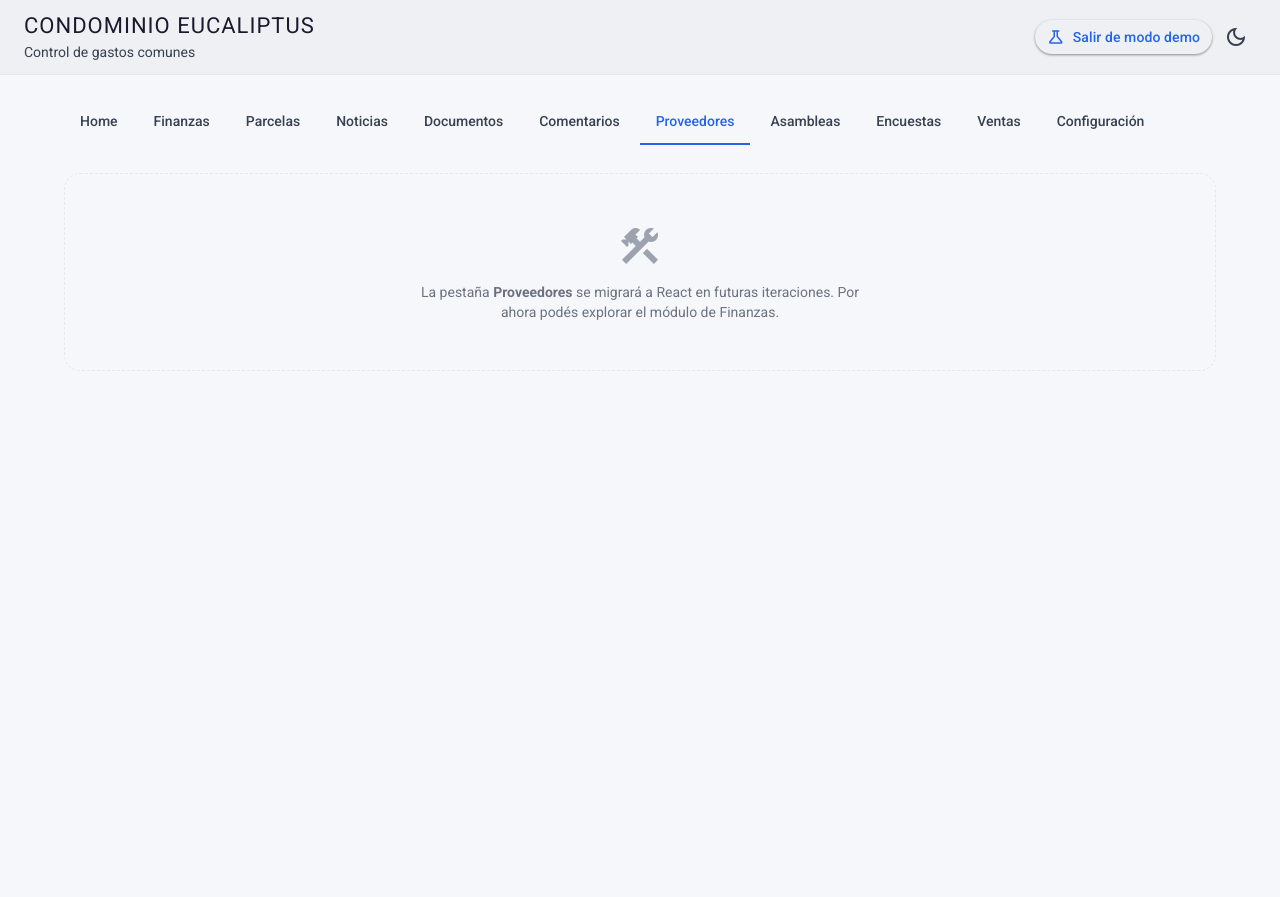
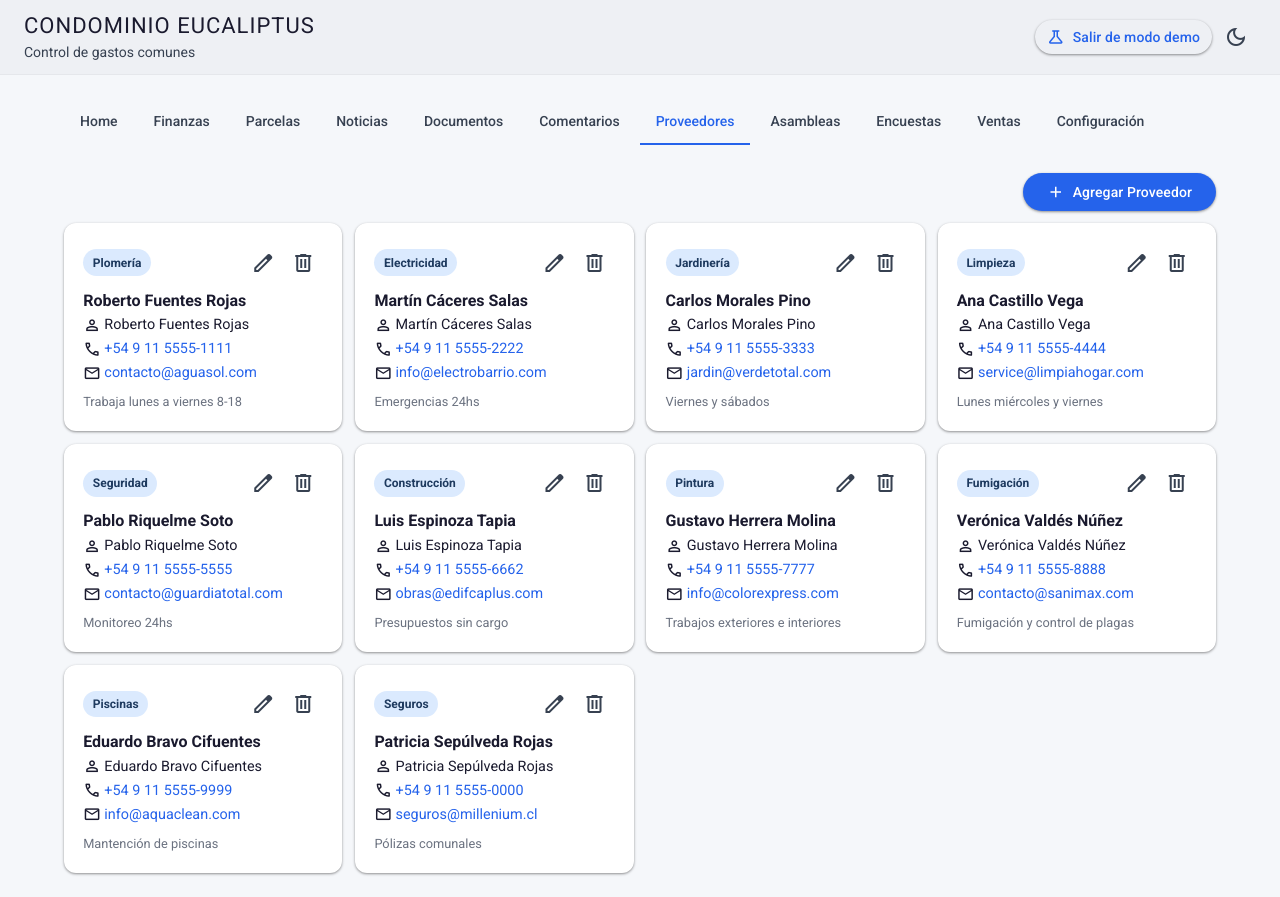
Before and after one commit to ro4dev/condominio-los-eucaliptus-react, a React (Vite) app: page / in a window 1280 px wide. Both pictures are taken after a click on the tab "Proveedores". Before the commit the page ends 800 px from the top, so only its background shows below. Built offline with nearby package versions, Linux system fonts and the light colour scheme; no server answers.

Commit message:
Módulo Proveedores: grid de cards con contacto + CRUD

```diff
--- a/src/App.tsx
+++ b/src/App.tsx
@@ -9,6 +9,7 @@ import { HomePage } from './components/home/HomePage';
 import { NoticiasPage } from './components/noticias/NoticiasPage';
 import { DocumentosPage } from './components/documentos/DocumentosPage';
 import { ReclamosPage } from './components/reclamos/ReclamosPage';
+import { ProveedoresPage } from './components/proveedores/ProveedoresPage';
 
 export default function App() {
   const [activeTab, setActiveTab] = useState<TabId>('home');
@@ -28,6 +29,8 @@ export default function App() {
         return <DocumentosPage />;
       case 'reclamos':
         return <ReclamosPage />;
+      case 'proveedores':
+        return <ProveedoresPage />;
       default:
         return (
           <div className="tab-content active">
--- a/src/components/layout/tabs.ts
+++ b/src/components/layout/tabs.ts
@@ -24,7 +24,7 @@ export const TABS: TabDef[] = [
   { id: 'noticias', label: 'Noticias', implemented: true },
   { id: 'documentos', label: 'Documentos', implemented: true },
   { id: 'reclamos', label: 'Comentarios', implemented: true },
-  { id: 'proveedores', label: 'Proveedores', implemented: false },
+  { id: 'proveedores', label: 'Proveedores', implemented: true },
   { id: 'asambleas', label: 'Asambleas', implemented: false },
   { id: 'encuestas', label: 'Encuestas', implemented: false },
   { id: 'publicaciones', label: 'Ventas', implemented: false },
--- /dev/null
+++ b/src/components/proveedores/ProveedorFormModal.tsx
@@ -0,0 +1,160 @@
+import { useEffect, useMemo, useState } from 'react';
+import type { Proveedor } from '../../lib/types';
+import { useData } from '../../store/DataContext';
+import { Button, TextButton } from '../ui/Button';
+import { Modal } from '../ui/Modal';
+import { Select } from '../ui/Select';
+
+interface Props {
+  open: boolean;
+  proveedor: Proveedor | null;
+  onClose: () => void;
+}
+
+const DEFAULT_RUBROS = ['Jardinería', 'Plomería', 'Electricidad', 'Albañilería', 'Pintura', 'Limpieza', 'Seguridad', 'Carpintería', 'Herrería', 'Tecnología', 'Otro'];
+
+export function ProveedorFormModal({ open, proveedor, onClose }: Props) {
+  const isEdit = !!proveedor;
+  const { config, saveProveedor } = useData();
+  const [rubro, setRubro] = useState('');
+  const [nombre, setNombre] = useState('');
+  const [contacto, setContacto] = useState('');
+  const [telefono, setTelefono] = useState('');
+  const [email, setEmail] = useState('');
+  const [webInstagram, setWebInstagram] = useState('');
+  const [observaciones, setObservaciones] = useState('');
+
+  const rubros = useMemo(() => {
+    const list = config.rubros_proveedores && config.rubros_proveedores.length ? config.rubros_proveedores : DEFAULT_RUBROS;
+    return list.map((r) => ({ value: r, label: r }));
+  }, [config.rubros_proveedores]);
+
+  useEffect(() => {
+    if (!open) return;
+    setRubro(proveedor?.rubro ?? '');
+    setNombre(proveedor?.nombre ?? '');
+    setContacto(proveedor?.contacto ?? '');
+    setTelefono(proveedor?.telefono ?? '');
+    setEmail(proveedor?.email ?? '');
+    setWebInstagram(proveedor?.web_instagram ?? '');
+    setObservaciones(proveedor?.observaciones ?? '');
+  }, [open, proveedor]);
+
+  async function handleSubmit(e: React.FormEvent) {
+    e.preventDefault();
+    if (!rubro || !nombre || !contacto) return;
+    const payload: Partial<Proveedor> = {
+      rubro,
+      nombre,
+      contacto,
+      telefono,
+      email,
+      web_instagram: webInstagram,
+      observaciones,
+    };
+    if (isEdit && proveedor) payload.id = proveedor.id;
+    const ok = await saveProveedor(payload, isEdit);
+    if (ok) onClose();
+  }
+
+  return (
+    <Modal
+      open={open}
+      title={isEdit ? 'Editar Proveedor' : 'Agregar Proveedor'}
+      onClose={onClose}
+      footer={
+        <>
+          <TextButton onClick={onClose}>Cancelar</TextButton>
+          <Button type="submit" form="proveedorForm">{isEdit ? 'Actualizar' : 'Guardar'}</Button>
+        </>
+      }
+    >
+      <form id="proveedorForm" onSubmit={handleSubmit}>
+        <div className="form-row">
+          <Select
+            label="Rubro"
+            name="rubro"
+            value={rubro}
+            onChange={setRubro}
+            options={rubros}
+            required
+            placeholder="Seleccionar..."
+          />
+          <div className="form-group">
+            <label htmlFor="provNombre">Nombre</label>
+            <input
+              id="provNombre"
+              className="field-input"
+              name="nombre"
+              placeholder="Ej: Nombre del proveedor o empresa"
+              value={nombre}
+              onChange={(e) => setNombre(e.target.value)}
+              required
+            />
+          </div>
+        </div>
+        <div className="form-group">
+          <label htmlFor="provContacto">Contacto</label>
+          <input
+            id="provContacto"
+            className="field-input"
+            name="contacto"
+            placeholder="Ej: Nombre de la persona de contacto"
+            value={contacto}
+            onChange={(e) => setContacto(e.target.value)}
+            required
+          />
+        </div>
+        <div className="form-row">
+          <div className="form-group">
+            <label htmlFor="provTelefono">Teléfono</label>
+            <input
+              id="provTelefono"
+              className="field-input"
+              type="tel"
+              name="telefono"
+              placeholder="Ej: +56 9 1234 5678"
+              value={telefono}
+              onChange={(e) => setTelefono(e.target.value)}
+            />
+          </div>
+          <div className="form-group">
+            <label htmlFor="provEmail">Email</label>
+            <input
+              id="provEmail"
+              className="field-input"
+              type="email"
+              name="email"
+              placeholder="Ej: correo@ejemplo.com"
+              value={email}
+              onChange={(e) => setEmail(e.target.value)}
+            />
+          </div>
+        </div>
+        <div className="form-group">
+          <label htmlFor="provWeb">Web/Instagram</label>
+          <input
+            id="provWeb"
+            className="field-input"
+            name="web_instagram"
+            placeholder="Ej: https://..."
+            value={webInstagram}
+            onChange={(e) => setWebInstagram(e.target.value)}
+          />
+        </div>
+        <div className="form-group">
+          <label htmlFor="provObs">Observaciones</label>
+          <textarea
+            id="provObs"
+            className="field-input"
+            name="observaciones"
+            rows={3}
+            placeholder="Ej: Notas adicionales sobre el proveedor..."
+            value={observaciones}
+            onChange={(e) => setObservaciones(e.target.value)}
+          />
+        </div>
+      </form>
+    </Modal>
+  );
+}
--- /dev/null
+++ b/src/components/proveedores/ProveedoresPage.tsx
@@ -0,0 +1,84 @@
+import { useState } from 'react';
+import { escHtml, safeUrl } from '../../lib/format';
+import type { Proveedor } from '../../lib/types';
+import { useApp } from '../../store/AppContext';
+import { useData } from '../../store/DataContext';
+import { Button, IconButton } from '../ui/Button';
+import { Chip } from '../ui/Chip';
+import { EmptyState } from '../ui/EmptyState';
+import { ProveedorFormModal } from './ProveedorFormModal';
+
+export function ProveedoresPage() {
+  const { isAdmin } = useApp();
+  const { proveedores, deleteProveedor } = useData();
+  const [form, setForm] = useState<{ open: boolean; proveedor: Proveedor | null }>({ open: false, proveedor: null });
+
+  function eliminar(p: Proveedor) {
+    if (window.confirm('¿Estás seguro de eliminar este proveedor? Esta acción no se puede deshacer.')) {
+      deleteProveedor(p.id);
+    }
+  }
+
+  return (
+    <div id="tab-proveedores" className="tab-content active">
+      {isAdmin && (
+        <div style={{ display: 'flex', justifyContent: 'flex-end', marginBottom: '0.8rem' }}>
+          <Button icon="add" onClick={() => setForm({ open: true, proveedor: null })}>Agregar Proveedor</Button>
+        </div>
+      )}
+
+      {proveedores.length === 0 ? (
+        <EmptyState texto="No hay proveedores registrados." />
+      ) : (
+        <div style={{ display: 'grid', gridTemplateColumns: 'repeat(auto-fill, minmax(260px, 1fr))', gap: '0.8rem' }}>
+          {proveedores.map((p) => (
+            <div key={p.id} className="card" style={{ margin: 0 }}>
+              <div style={{ display: 'flex', justifyContent: 'space-between', alignItems: 'center', marginBottom: '0.5rem' }}>
+                <Chip tone="primary">{escHtml(p.rubro)}</Chip>
+                {isAdmin && (
+                  <span style={{ display: 'flex', flexShrink: 0 }}>
+                    <IconButton icon="edit" title="Editar" onClick={() => setForm({ open: true, proveedor: p })} />
+                    <IconButton icon="delete" className="danger" title="Eliminar" onClick={() => eliminar(p)} />
+                  </span>
+                )}
+              </div>
+              <div style={{ fontWeight: 600, fontSize: '1rem', marginBottom: '0.3rem' }}>{escHtml(p.nombre)}</div>
+              <div style={{ display: 'flex', flexDirection: 'column', gap: '0.25rem', fontSize: '0.9rem' }}>
+                {p.contacto && (
+                  <div><span className="material-symbols-outlined" style={{ fontSize: '1.1rem', verticalAlign: 'middle' }}>person</span> {escHtml(p.contacto)}</div>
+                )}
+                {p.telefono && (
+                  <div>
+                    <span className="material-symbols-outlined" style={{ fontSize: '1.1rem', verticalAlign: 'middle' }}>phone</span>{' '}
+                    <a href={'tel:' + escHtml(p.telefono)} style={{ color: 'var(--md-sys-color-primary)', textDecoration: 'none' }}>{escHtml(p.telefono)}</a>
+                  </div>
+                )}
+                {p.email && (
+                  <div>
+                    <span className="material-symbols-outlined" style={{ fontSize: '1.1rem', verticalAlign: 'middle' }}>mail</span>{' '}
+                    <a href={'mailto:' + escHtml(p.email)} style={{ color: 'var(--md-sys-color-primary)', textDecoration: 'none' }}>{escHtml(p.email)}</a>
+                  </div>
+                )}
+                {p.web_instagram && (
+                  <div>
+                    <span className="material-symbols-outlined" style={{ fontSize: '1.1rem', verticalAlign: 'middle' }}>language</span>{' '}
+                    {safeUrl(p.web_instagram) ? (
+                      <a href={safeUrl(p.web_instagram)} target="_blank" rel="noreferrer" style={{ color: 'var(--md-sys-color-primary)', textDecoration: 'none' }}>{escHtml(p.web_instagram)}</a>
+                    ) : escHtml(p.web_instagram)}
+                  </div>
+                )}
+                {p.observaciones && <div style={{ color: 'var(--text-muted)', fontSize: '0.8rem', marginTop: '0.3rem' }}>{escHtml(p.observaciones)}</div>}
+              </div>
+            </div>
+          ))}
+        </div>
+      )}
+
+      <ProveedorFormModal
+        open={form.open}
+        proveedor={form.proveedor}
+        onClose={() => setForm({ open: false, proveedor: null })}
+      />
+    </div>
+  );
+}
```
